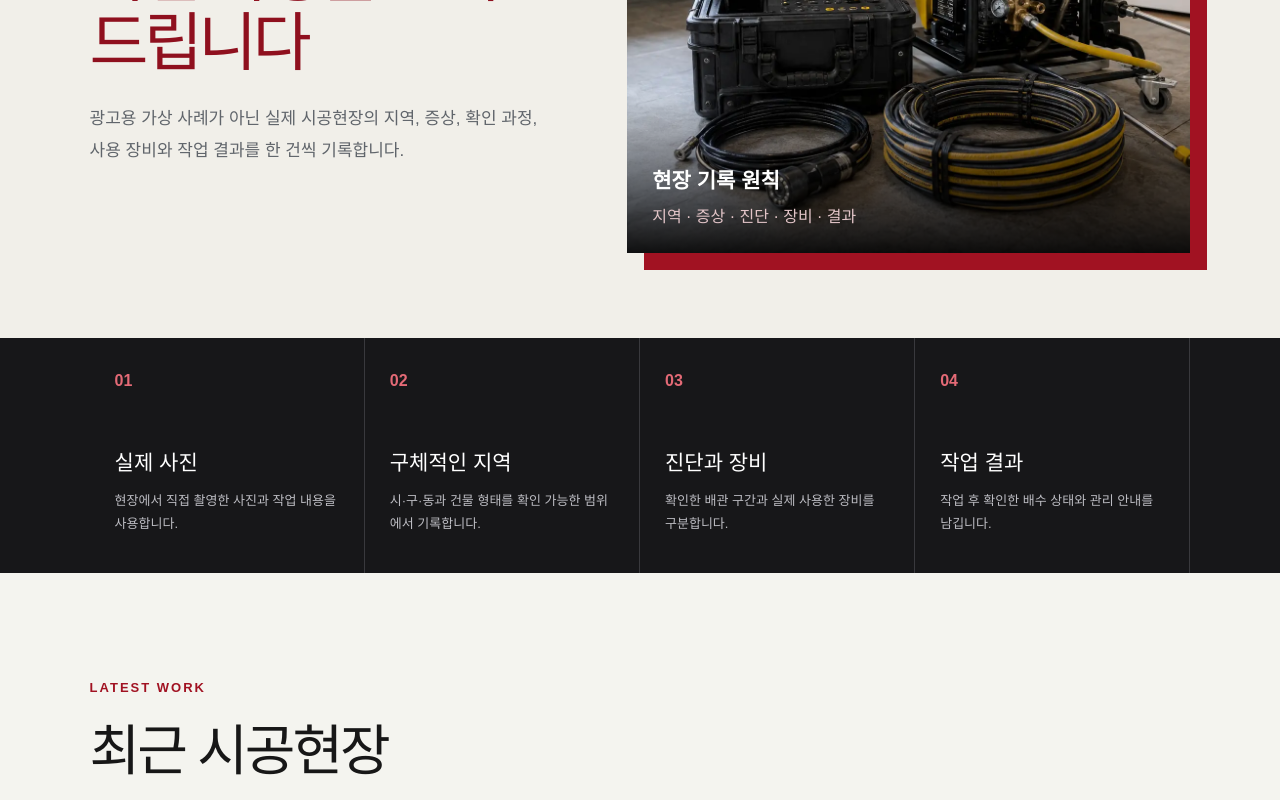
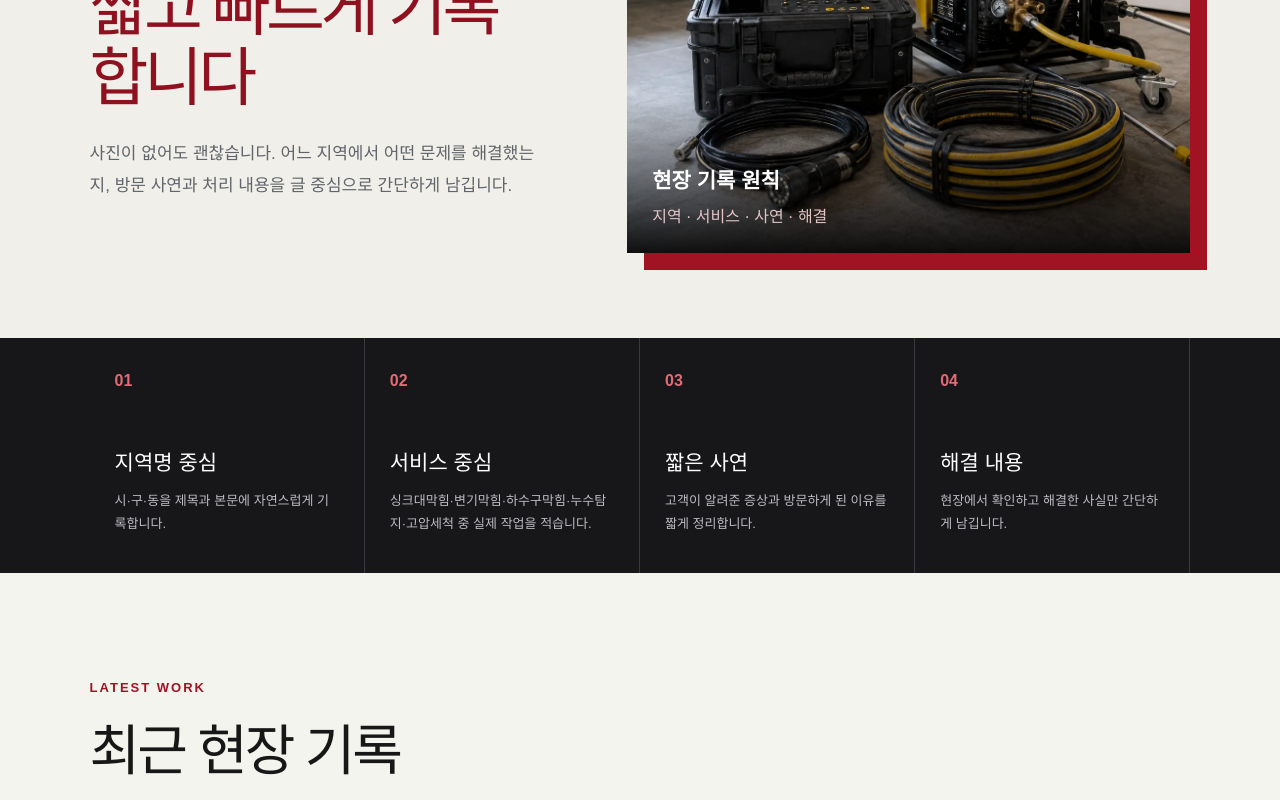
Before and after one commit to jyungsoung/drain-service119, a Next.js app: page /work-sites in a window 1280 px wide. Shown: the part 460-1260 px from the top of the page. Built offline with nearby package versions, Linux system fonts and the light colour scheme.

Commit message:
Support text-only work site posts

```diff
--- a/app/work-sites/page.tsx
+++ b/app/work-sites/page.tsx
@@ -3,9 +3,9 @@ import { workCases } from "./cases-data";
 
 export const metadata: Metadata = {
   title: "배관 시공현장 사례 | 우리동네전문가",
-  description: "우리동네전문가의 실제 싱크대·변기·하수구막힘, 배관 내시경과 고압세척 시공현장 기록. 지역·증상·진단·장비·작업 결과를 확인하세요.",
+  description: "우리동네전문가의 지역별 싱크대·변기·하수구막힘, 누수탐지와 고압세척 현장 기록. 지역과 서비스, 간단한 사연과 해결 내용을 확인하세요.",
   alternates: { canonical: "/work-sites" },
-  openGraph: { title: "배관 시공현장 사례 | 우리동네전문가", description: "지역과 증상, 진단 과정, 사용 장비와 결과를 기록한 실제 시공현장", url: "/work-sites", images: [{ url: "/images/inspection-equipment.webp", alt: "우리동네전문가 배관 시공현장 장비" }] },
+  openGraph: { title: "배관 시공현장 사례 | 우리동네전문가", description: "지역과 서비스, 간단한 사연과 해결 내용을 기록한 현장 업데이트", url: "/work-sites", images: [{ url: "/images/inspection-equipment.webp", alt: "우리동네전문가 배관 시공현장 장비" }] },
 };
 
 export default function WorkSites() {
@@ -30,9 +30,9 @@ export default function WorkSites() {
     <script type="application/ld+json" dangerouslySetInnerHTML={{ __html: JSON.stringify(breadcrumbSchema) }} />
     <header className="topbar"><a className="brand" href="/"><span className="brandText"><span className="brandName">우리동네</span><span className="brandNumber">전문가</span></span></a><nav><a href="/services">서비스</a><a href="/service-area">출동지역</a><a href="/work-sites">시공현장</a></nav><a className="headerCall" href="tel:16681321">1668-1321</a></header>
     <nav className="regionBreadcrumb" aria-label="현재 위치"><a href="/">홈</a><span>›</span><b>시공현장</b></nav>
-    <section className="workSitesHero"><div><p className="kicker">REAL WORK RECORD</p><h1>말보다 현장으로<br /><em>작업 과정을 보여드립니다</em></h1><p>광고용 가상 사례가 아닌 실제 시공현장의 지역, 증상, 확인 과정, 사용 장비와 작업 결과를 한 건씩 기록합니다.</p></div><figure><img src="/images/inspection-equipment.webp" alt="배관 시공현장에 사용하는 내시경과 고압세척 장비" width="1536" height="1024" fetchPriority="high" /><figcaption><b>현장 기록 원칙</b><span>지역 · 증상 · 진단 · 장비 · 결과</span></figcaption></figure></section>
-    <section className="workRecordStandard"><article><b>01</b><h2>실제 사진</h2><p>현장에서 직접 촬영한 사진과 작업 내용을 사용합니다.</p></article><article><b>02</b><h2>구체적인 지역</h2><p>시·구·동과 건물 형태를 확인 가능한 범위에서 기록합니다.</p></article><article><b>03</b><h2>진단과 장비</h2><p>확인한 배관 구간과 실제 사용한 장비를 구분합니다.</p></article><article><b>04</b><h2>작업 결과</h2><p>작업 후 확인한 배수 상태와 관리 안내를 남깁니다.</p></article></section>
-    {workCases.length > 0 && <section className="regionDirectory workRecordDirectory"><div className="regionTitle"><p className="kicker">LATEST WORK</p><h2>최근 시공현장</h2><p>지역별 실제 작업 과정과 사용 장비, 작업 결과를 확인할 수 있습니다.</p></div><div className="workCaseGrid">{workCases.map((work) => <a key={work.slug} href={`/work-sites/${work.slug}`}><figure><img src={work.image} alt={work.imageAlt || work.title} /></figure><span>{work.area} · {work.service}</span><h3>{work.title}</h3><p>{work.summary}</p><small>{work.date} · 현장 기록 보기 →</small></a>)}</div></section>}
+    <section className="workSitesHero"><div><p className="kicker">LOCAL WORK UPDATE</p><h1>지역별 작업 소식을<br /><em>짧고 빠르게 기록합니다</em></h1><p>사진이 없어도 괜찮습니다. 어느 지역에서 어떤 문제를 해결했는지, 방문 사연과 처리 내용을 글 중심으로 간단하게 남깁니다.</p></div><figure><img src="/images/inspection-equipment.webp" alt="배관 시공현장에 사용하는 내시경과 고압세척 장비" width="1536" height="1024" fetchPriority="high" /><figcaption><b>현장 기록 원칙</b><span>지역 · 서비스 · 사연 · 해결</span></figcaption></figure></section>
+    <section className="workRecordStandard"><article><b>01</b><h2>지역명 중심</h2><p>시·구·동을 제목과 본문에 자연스럽게 기록합니다.</p></article><article><b>02</b><h2>서비스 중심</h2><p>싱크대막힘·변기막힘·하수구막힘·누수탐지·고압세척 중 실제 작업을 적습니다.</p></article><article><b>03</b><h2>짧은 사연</h2><p>고객이 알려준 증상과 방문하게 된 이유를 짧게 정리합니다.</p></article><article><b>04</b><h2>해결 내용</h2><p>현장에서 확인하고 해결한 사실만 간단하게 남깁니다.</p></article></section>
+    {workCases.length > 0 && <section className="regionDirectory workRecordDirectory"><div className="regionTitle"><p className="kicker">LATEST WORK</p><h2>최근 현장 기록</h2><p>지역별 작업 소식을 글 중심으로 빠르게 확인할 수 있습니다.</p></div><div className="workCaseGrid">{workCases.map((work) => <a key={work.slug} href={`/work-sites/${work.slug}`}>{work.image && <figure><img src={work.image} alt={work.imageAlt || work.title} /></figure>}<span>{work.area} · {work.service}</span><h3>{work.title}</h3><p>{work.summary}</p><small>{work.date} · 현장 기록 보기 →</small></a>)}</div></section>}
     <section className="finalCta"><p>배관막힘 상담</p><h2>현재 위치와 증상을 알려주세요.</h2><a href="tel:16681321"><span>대표 상담전화</span>1668-1321</a></section>
     <footer className="siteFooterV2"><div className="footerBrandV2"><div><span>우리동네</span><b>전문가</b></div></div><p className="footerServicesV2">싱크대 · 변기 · 하수구 막힘 / 배관 내시경 · 고압세척</p><p className="footerLegalV2">© 우리동네전문가</p></footer>
   </main>;
```
